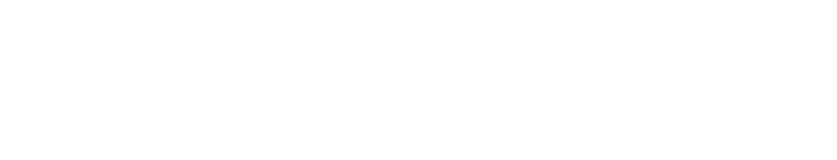
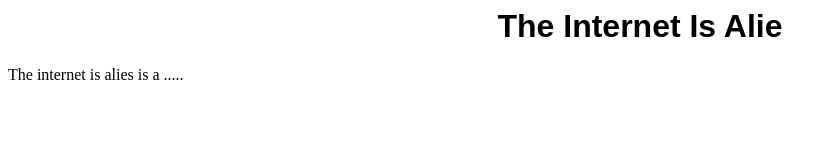
Before and after one commit to syn0g3n/theinternetisalie.github.io, a plain HTML site: page index.html in a window 1280 px wide. Shown: the whole page, without its empty margins (0-837 px from the left). Drawn offline with Linux system fonts and the light colour scheme.

Commit message:
Update index.html

```diff
--- a/index.html
+++ b/index.html
@@ -1,4 +1,27 @@
+<!---The first thing you put is html--->
 <html>
+  <!---then head--->
 <head>
+  <title><!---then title(title doesn't show on the webpage)--->Rahul's Site</title>
+  <!--metas tell the site waht it is about, also not displayed on the site-->
+  <meta charset = "utf-8">
 </head>
+<!--body is what shows in the webpage-->
+<body>
+  <!--also add a style tag to style things. We will put css into the style tag-->
+  <style>
+    /*We will add some styling to the website*/
+    /*to style h1, we simply type h1{}.*/
+    h1{
+      /*to add a font, we simply put 'font-family'*/
+      font-family: sans-serif;
+      /*to align the text to the center, use the 'text-align'*/
+      text-align: center;
+    }
+  </style>
+    <!--lets start with a header-->
+  <h1>The Internet Is Alie</h1><!--h1 is the biggest header. There is h2, h3, ..., h6. It progrssively gets smaller as the number get bigger-->
+<!--<p> is paragraph-->
+<p>The internet is alies is a .....</p>
+</body>
 </html>
```
